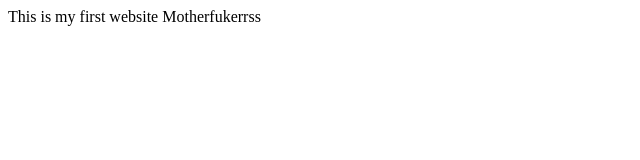
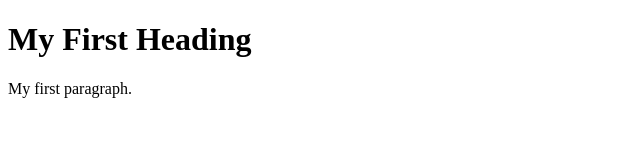
Before and after one commit to Rajput1999/website, a plain HTML site: page index.html in a window 1280 px wide. Shown: the whole page, without its empty margins (0-640 px from the left). Drawn offline with Linux system fonts and the light colour scheme.

Commit message:
Update index.html

```diff
--- a/index.html
+++ b/index.html
@@ -1 +1,9 @@
-<p>This is my first website Motherfukerrss</p>
+<!DOCTYPE html>
+<html>
+<body>
+
+<h1>My First Heading</h1>
+<p>My first paragraph.</p>
+
+</body>
+</html>
```
